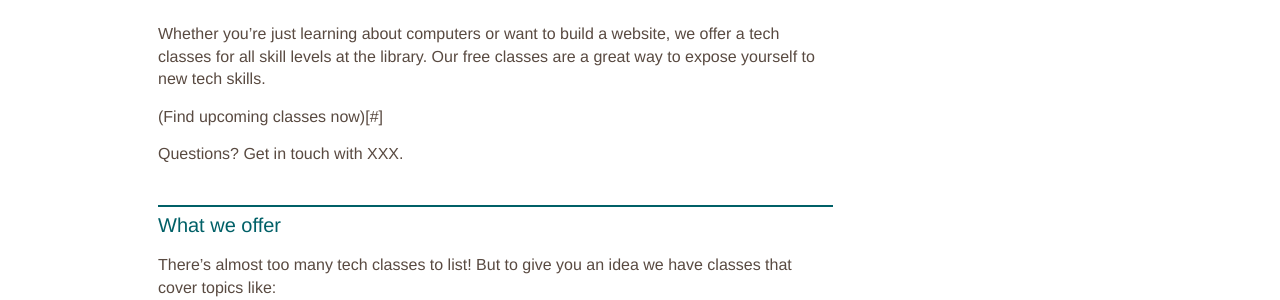
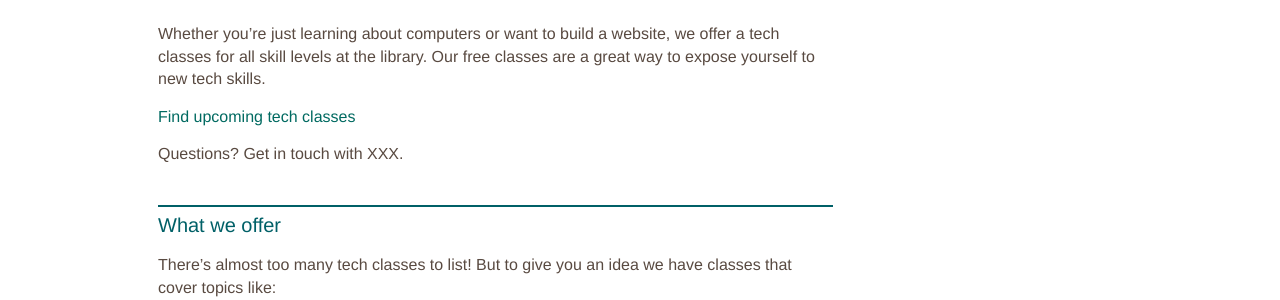
Before and after one commit to skokielibrary/spl-content, a Jekyll site: the page built from _content/mick/events--technology-classes.markdown, in a window 1280 px wide. Shown: the part 163-463 px from the top of the page. Built offline with Jekyll 4.4.1, drawn with Linux system fonts in a browser that asks for light colours.

Commit message:
fixed link

```diff
--- a/_content/mick/events--technology-classes.markdown
+++ b/_content/mick/events--technology-classes.markdown
@@ -1,10 +1,12 @@
 ---
 layout: page
 title: Tech classes
+published: true
 ---
+
 Whether you're just learning about computers or want to build a website, we offer a tech classes for all skill levels at the library. Our free classes are a great way to expose yourself to new tech skills.
 
-(Find upcoming classes now)[#]
+[Find upcoming tech classes](#)
 
 Questions? Get in touch with XXX.
 
```
